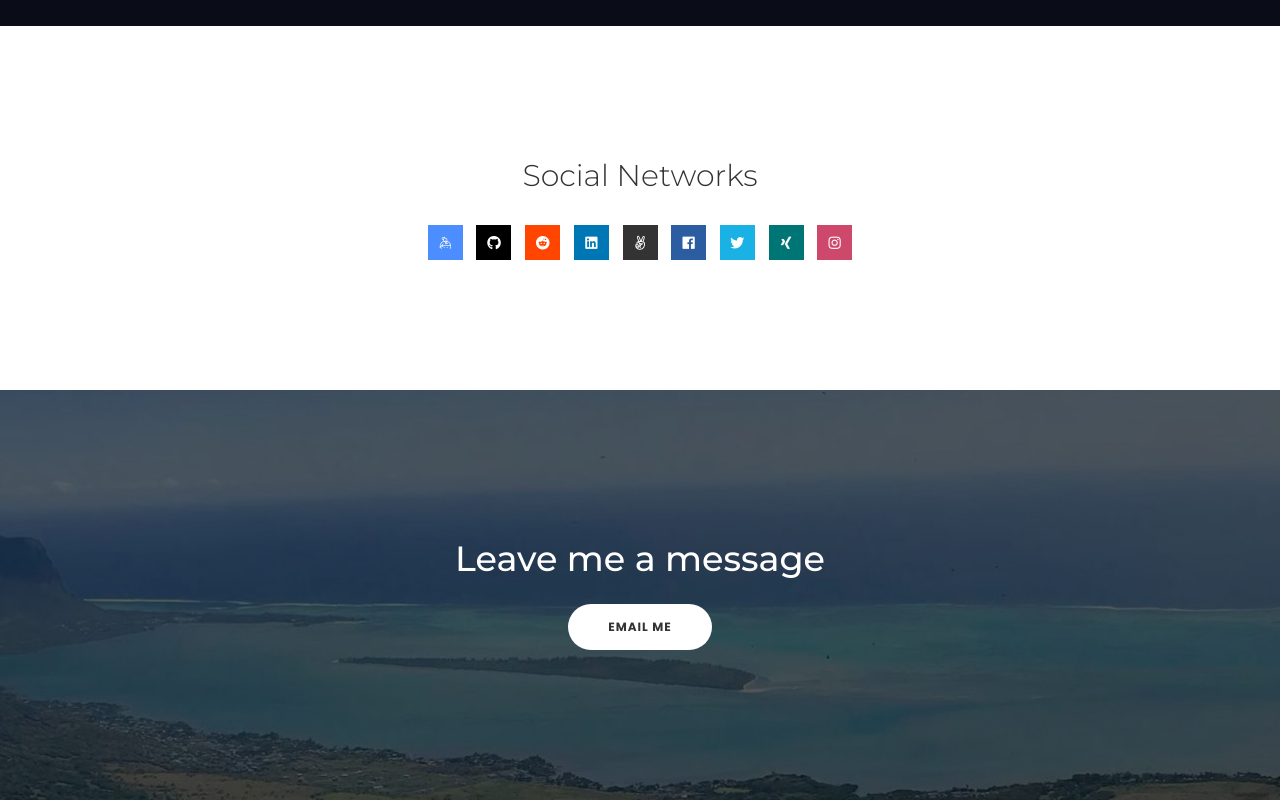
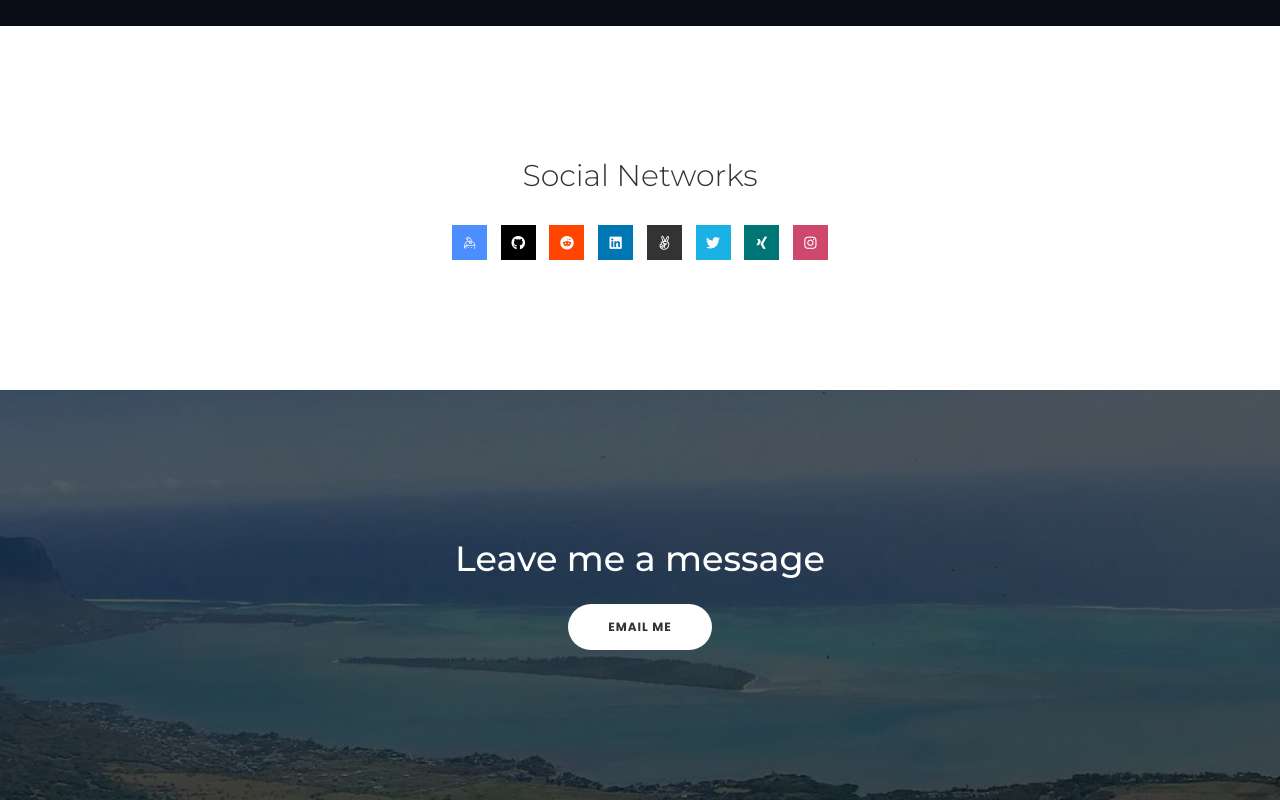
Before and after one commit to saschagrunert/saschagrunert.github.io, a plain HTML site: page index.html in a window 1280 px wide. Shown: the part 774-1574 px from the top of the page. Drawn offline with Linux system fonts and the light colour scheme.

Commit message:
Remove facebook
Signed-off-by: Sascha Grunert <sgrunert@redhat.com>

```diff
--- a/index.html
+++ b/index.html
@@ -58,7 +58,6 @@
                             <a target="_blank" href="https://reddit.com/u/DeepInsidee" class="reddit"><i class="fab fa-reddit"></i></a>
                             <a target="_blank" href="https://www.linkedin.com/in/sascha-grunert" class="linkedin"><i class="fab fa-linkedin"></i></a>
                             <a target="_blank" href="https://angel.co/saschagrunert" class="angellist"><i class="fab fa-angellist"></i></a>
-                            <a target="_blank" href="https://www.facebook.com/grunertsascha" class="facebook"><i class="fab fa-facebook"></i></a>
                             <a target="_blank" href="https://twitter.com/saschagrunert" class="twitter"><i class="fab fa-twitter"></i></a>
                             <a target="_blank" href="https://www.xing.com/profile/Sascha_Grunert2" class="xing"><i class="fab fa-xing"></i></a>
                             <a target="_blank" href="https://www.instagram.com/saschagrunert/" class="instagram"><i class="fab fa-instagram"></i></a>
```
